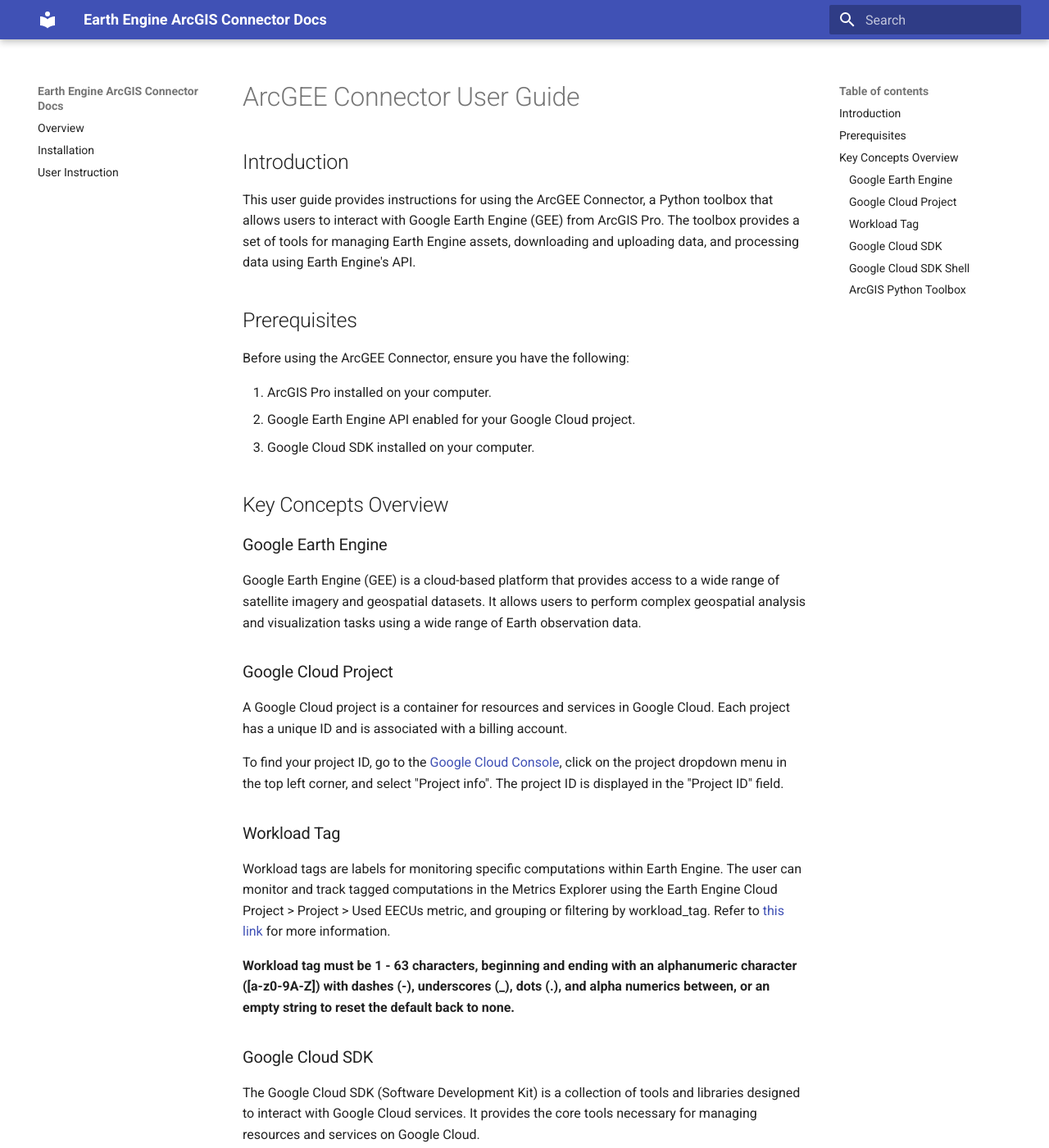
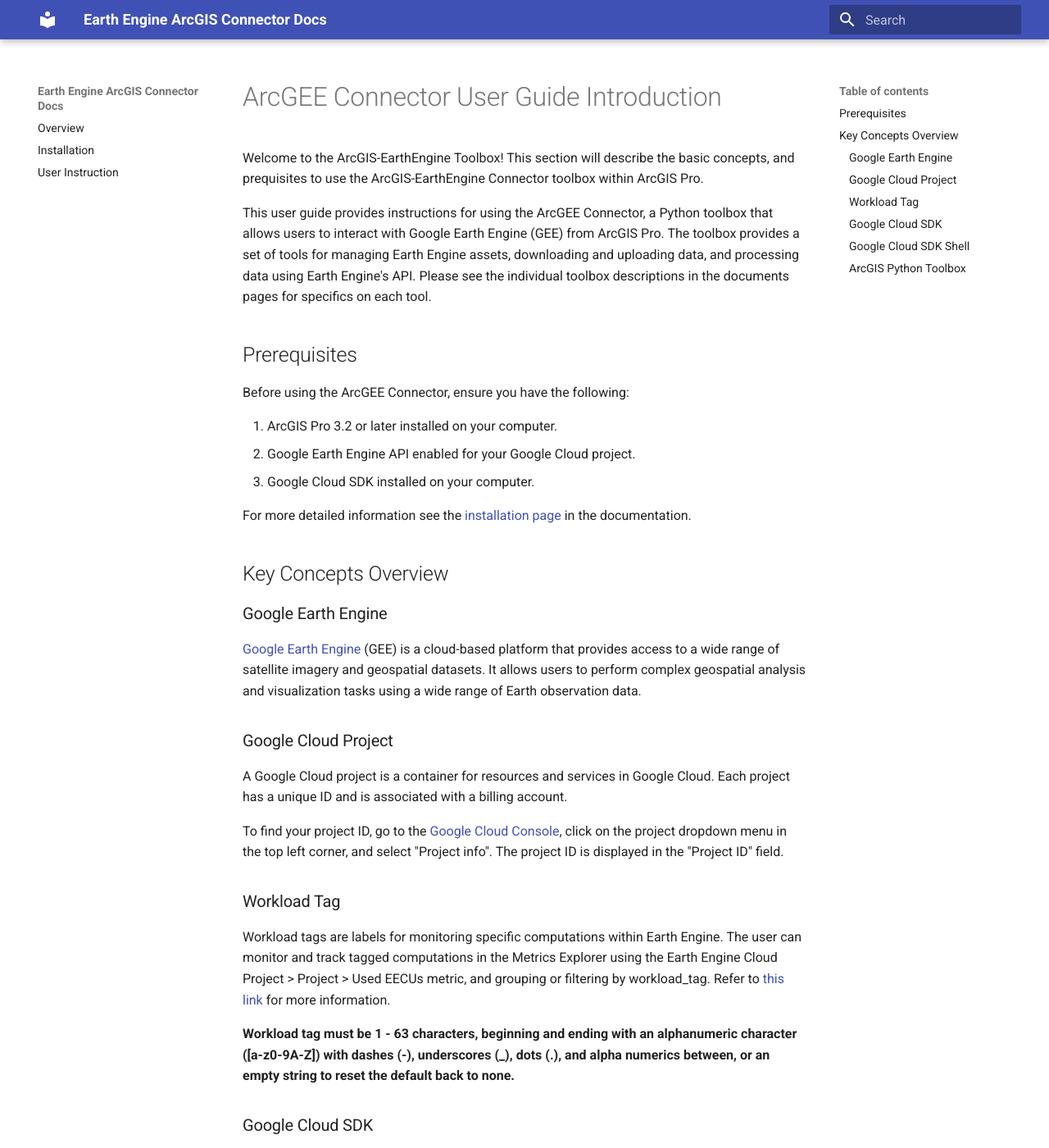
Before and after one commit to gee-community/arcgis-earthengine-toolbox, an MkDocs documentation site: the page built from docs/introduction.md, in a window 1280 px wide and 1400 px high. Shown: the whole window at 82% size. Built offline with MkDocs 1.6.1 and Material for MkDocs 9.7.7, drawn with Linux system fonts in a browser that asks for light colours; some of the changed text lies outside the part shown.

Commit message:
Update introduction.md
adding links from Justin

```diff
--- a/docs/introduction.md
+++ b/docs/introduction.md
@@ -1,21 +1,24 @@
-# ArcGEE Connector User Guide
-## Introduction
+# ArcGEE Connector User Guide Introduction
+Welcome to the ArcGIS-EarthEngine Toolbox!
+This section will describe the basic concepts, and prequisites to use the ArcGIS-EarthEngine Connector toolbox within ArcGIS Pro.
 
-This user guide provides instructions for using the ArcGEE Connector, a Python toolbox that allows users to interact with Google Earth Engine (GEE) from ArcGIS Pro. The toolbox provides a set of tools for managing Earth Engine assets, downloading and uploading data, and processing data using Earth Engine's API.
+This user guide provides instructions for using the ArcGEE Connector, a Python toolbox that allows users to interact with Google Earth Engine (GEE) from ArcGIS Pro. The toolbox provides a set of tools for managing Earth Engine assets, downloading and uploading data, and processing data using Earth Engine's API. Please see the individual toolbox descriptions in the documents pages for specifics on each tool.
 
 ## Prerequisites
 
 Before using the ArcGEE Connector, ensure you have the following:
 
-1. ArcGIS Pro installed on your computer.
+1. ArcGIS Pro 3.2 or later installed on your computer.
 2. Google Earth Engine API enabled for your Google Cloud project.
 3. Google Cloud SDK installed on your computer.
+
+For more detailed information see the [installation page](https://github.com/gee-community/arcgis-earthengine-toolbox/blob/main/docs/installation.md) in the documentation.
 
 ## Key Concepts Overview
 
 ### Google Earth Engine
 
-Google Earth Engine (GEE) is a cloud-based platform that provides access to a wide range of satellite imagery and geospatial datasets. It allows users to perform complex geospatial analysis and visualization tasks using a wide range of Earth observation data.
+[Google Earth Engine](https://cloud.google.com/earth-engine) (GEE) is a cloud-based platform that provides access to a wide range of satellite imagery and geospatial datasets. It allows users to perform complex geospatial analysis and visualization tasks using a wide range of Earth observation data.
 
 ### Google Cloud Project
 
@@ -32,7 +35,7 @@
 
 ### Google Cloud SDK
 
-The Google Cloud SDK (Software Development Kit) is a collection of tools and libraries designed to interact with Google Cloud services. It provides the core tools necessary for managing resources and services on Google Cloud.
+The [Google Cloud SDK](https://cloud.google.com/sdk) (Software Development Kit) is a collection of tools and libraries designed to interact with Google Cloud services. It provides the core tools necessary for managing resources and services on Google Cloud.
 
 Key components include:
 
@@ -51,7 +54,7 @@
 
 ### ArcGIS Python Toolbox
 
-An ArcGIS Python Toolbox (.pyt) is a specialized type of toolbox in the ArcGIS platform, created using Python. It allows users to develop and integrate geoprocessing tools and workflows directly into ArcGIS using Python scripting.
+An [ArcGIS Python Toolbox](https://pro.arcgis.com/en/pro-app/latest/arcpy/geoprocessing_and_python/a-quick-tour-of-python-toolboxes.htm) (.pyt) is a specialized type of toolbox in the ArcGIS platform, created using Python. It allows users to develop and integrate geoprocessing tools and workflows directly into ArcGIS using Python scripting.
 
 An ArcGIS Python Toolbox (created as a .pyt file) does not inherently include a custom-designed graphical user interface (GUI). Instead, its GUI is dynamically generated by ArcGIS Pro or ArcMap's **Geoprocessing Pane** or **Toolbox Window**. When a Python toolbox is added to ArcGIS, its tools appear as menu items, and selecting a tool opens a standard ArcGIS geoprocessing dialog box where users can interact with the tool's parameters.
 
```
